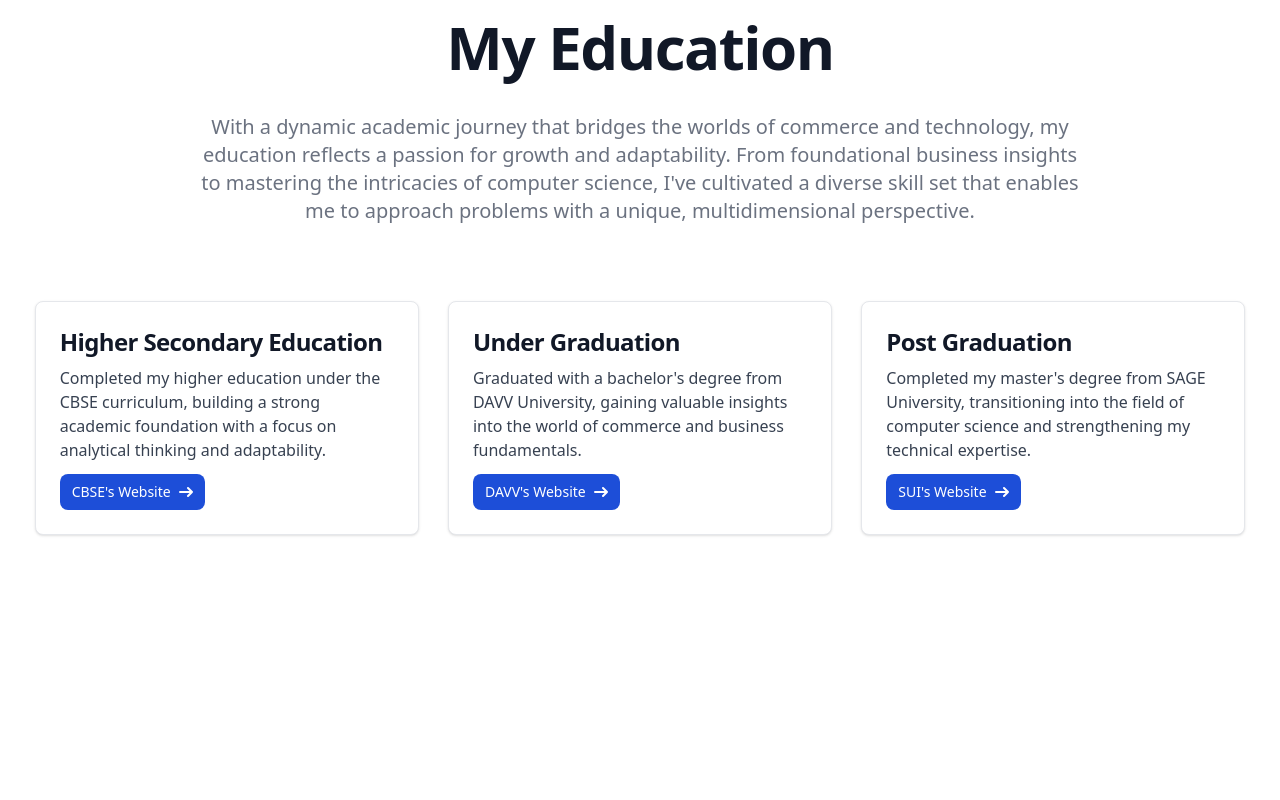
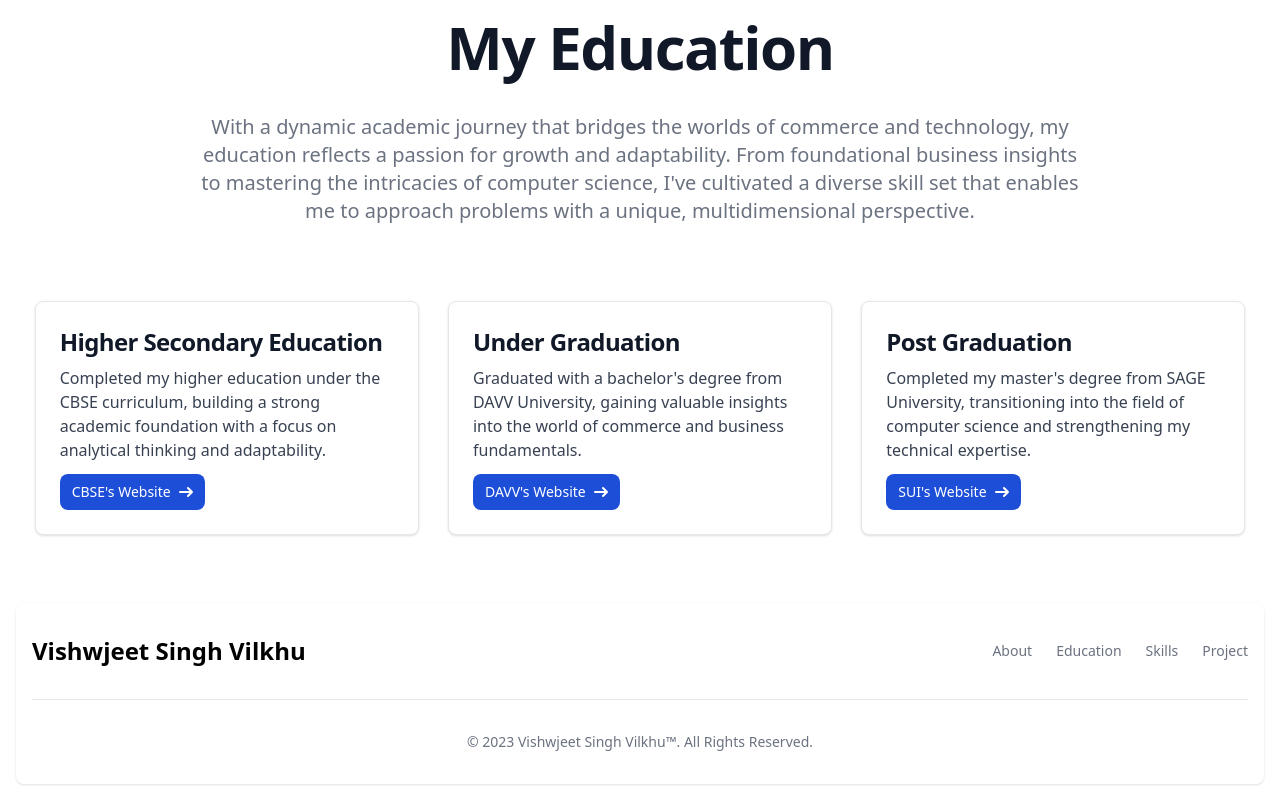
Before and after one commit to vishwjeet27/vishwjeet-portfolio, a React (Vite) app: page / in a window 1280 px wide. Shown: the part 1047-1847 px from the top of the page. Before the commit the page ends 1650 px from the top, so only its background shows below. Built offline with nearby package versions, Linux system fonts and the light colour scheme.

Commit message:
Added Other Components

```diff
--- a/index.html
+++ b/index.html
@@ -4,7 +4,7 @@
     <meta charset="UTF-8" />
     <link rel="icon" type="image/svg+xml" href="/vite.svg" />
     <meta name="viewport" content="width=device-width, initial-scale=1.0" />
-    <title>Vite + React</title>
+    <title>Vishwjeet Singh Vilkhu</title>
 
     <style>
       html{
--- a/src/App.jsx
+++ b/src/App.jsx
@@ -4,6 +4,7 @@ import Navbar from './components/Navbar'
 import Hero from './components/Hero'
 import About from './components/About'
 import Education from './components/Education'
+import Footer from './components/Footer'
 
 function App() {
 
@@ -13,6 +14,7 @@ function App() {
      <Hero></Hero>
      <About></About>
      <Education></Education>
+     <Footer></Footer>
     </>
   )
 }
--- a/src/components/Footer.jsx
+++ b/src/components/Footer.jsx
@@ -1,14 +1,52 @@
-function Footer(){
-
-    return(
-
-        <>
-
-        </>
-
-
-    )
-
+function Footer() {
+  return (
+    <>
+      <footer className="bg-white rounded-lg shadow-sm dark:bg-gray-900 m-4">
+        <div className="w-full max-w-screen-xl mx-auto p-4 md:py-8">
+          <div className="sm:flex sm:items-center sm:justify-between">
+            <a
+              href="https://flowbite.com/"
+              className="flex items-center mb-4 sm:mb-0 space-x-3 rtl:space-x-reverse"
+            >
+              <span className="self-center text-2xl font-semibold whitespace-nowrap dark:text-white">
+                Vishwjeet Singh Vilkhu
+              </span>
+            </a>
+            <ul className="flex flex-wrap items-center mb-6 text-sm font-medium text-gray-500 sm:mb-0 dark:text-gray-400">
+              <li>
+                <a href="#about" className="hover:underline me-4 md:me-6">
+                  About
+                </a>
+              </li>
+              <li>
+                <a href="#education" className="hover:underline me-4 md:me-6">
+                  Education
+                </a>
+              </li>
+              <li>
+                <a href="#skills" className="hover:underline me-4 md:me-6">
+                  Skills
+                </a>
+              </li>
+              <li>
+                <a href="#project" className="hover:underline">
+                  Project
+                </a>
+              </li>
+            </ul>
+          </div>
+          <hr className="my-6 border-gray-200 sm:mx-auto dark:border-gray-700 lg:my-8" />
+          <span className="block text-sm text-gray-500 sm:text-center dark:text-gray-400">
+            © 2023{" "}
+            <a href="#" className="hover:underline">
+              Vishwjeet Singh Vilkhu™
+            </a>
+            . All Rights Reserved.
+          </span>
+        </div>
+      </footer>
+    </>
+  );
 }
 
-export default Footer
+export default Footer;
--- a/src/components/Skills.jsx
+++ b/src/components/Skills.jsx
@@ -1,11 +1,50 @@
-function Skills(){
+function Skills() {
+  return (
+    <>
+    <h1 className="mb-5 mt-25 text-4xl font-extrabold leading-none text-center tracking-tight text-gray-900 md:text-5xl lg:text-6xl dark:text-white">
+        My Skills
+      </h1>
+      <p className="mb-7 text-lg max-w-400 m-auto p-4 font-normal text-center text-gray-500 lg:text-xl sm:px-16 xl:px-48 dark:text-gray-400">
+      A Diverse Set Of Skills, From Web Development To Design, Empowering Me To Create Seamless And Impactful Digital Solutions.
+        </p>
+      <div className="mt-10 mb-7 max-w-300 gap-3 m-auto bg-white border-gray-200 dark:bg-gray-900 flex flex-row flex-wrap items-center justify-around mx-auto p-5 text-gray-900 dark:text-white">
+        <a
+          href="#"
+          class="block max-w-sm p-6 bg-white border border-gray-200 rounded-lg shadow-sm hover:bg-gray-100 dark:bg-gray-800 dark:border-gray-700 dark:hover:bg-gray-700"
+        >
+          <h5 class="mb-2 text-2xl font-bold tracking-tight text-gray-900 dark:text-white">
+            Frontend Development
+          </h5>
+          <p class="font-normal text-gray-700 dark:text-gray-400">
+          Creating dynamic, responsive, and visually appealing web experiences with modern technologies.
+          </p>
+        </a>
 
-    return (
+        <a
+          href="#"
+          class="block max-w-sm p-6 bg-white border border-gray-200 rounded-lg shadow-sm hover:bg-gray-100 dark:bg-gray-800 dark:border-gray-700 dark:hover:bg-gray-700"
+        >
+          <h5 class="mb-2 text-2xl font-bold tracking-tight text-gray-900 dark:text-white">
+            UI/UX Design
+          </h5>
+          <p class="font-normal text-gray-700 dark:text-gray-400">
+          Designing intuitive, user-friendly interfaces that enhance digital experiences and engagement.
+          </p>
+        </a>
 
-        <>
-
-        </>
-    )
-
+        <a
+          href="#"
+          class="block max-w-sm p-6 bg-white border border-gray-200 rounded-lg shadow-sm hover:bg-gray-100 dark:bg-gray-800 dark:border-gray-700 dark:hover:bg-gray-700"
+        >
+          <h5 class="mb-2 text-2xl font-bold tracking-tight text-gray-900 dark:text-white">
+            Backend Development
+          </h5>
+          <p class="font-normal text-gray-700 dark:text-gray-400">
+          Developing robust, scalable, and efficient server-side architectures for seamless performance.
+          </p>
+        </a>
+      </div>
+    </>
+  );
 }
-export default Skills
+export default Skills;
```
